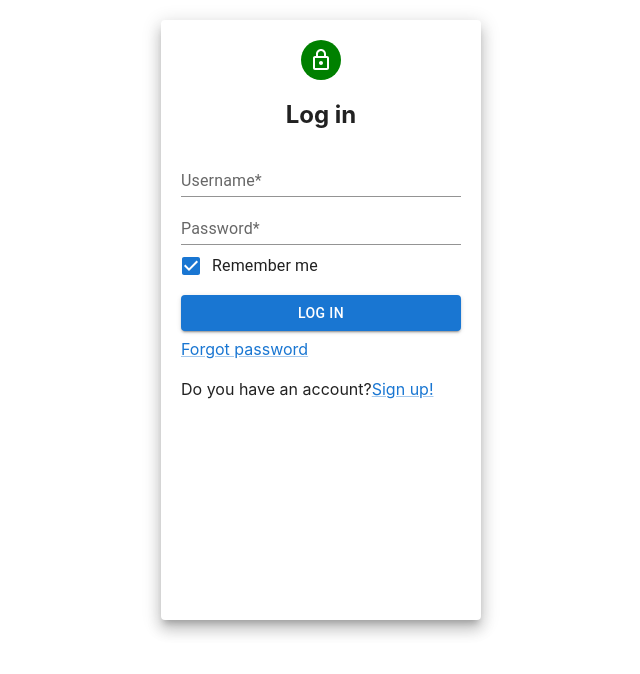
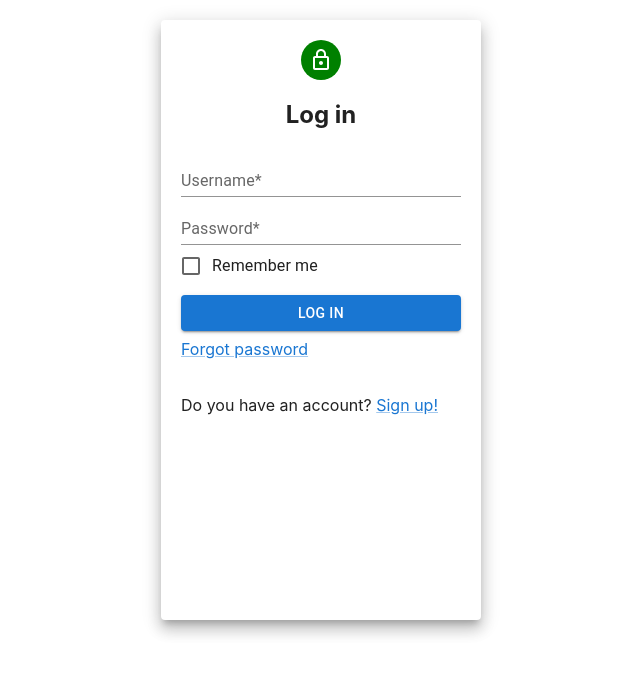
Before and after one commit to Asna1303/Placeme-2.0, a React (Create React App) app: page / in a window 1280 px wide. Shown: the top 674 px of the page, without its empty margins (319-959 px from the left). Built offline with nearby package versions, Linux system fonts and the light colour scheme.

Commit message:
initial values setted for formik

```diff
--- a/src/molecules/login.js
+++ b/src/molecules/login.js
@@ -1,4 +1,4 @@
-import React from 'react'
+import React from 'react';
 import Grid from '@mui/material/Grid';
 import Paper from '@mui/material/Paper';
 import Avatar from '@mui/material/Avatar';
@@ -8,45 +8,85 @@ import Checkbox from '@mui/material/Checkbox';
 import FormControlLabel from '@mui/material/FormControlLabel';
 import Button from '@mui/material/Button';
 import Link from '@mui/material/Link';
-const Login=() =>{
-    const paperStyle={padding :20, height : '70vh', width:280,margin:"20px auto"}
-    const avatarStyle={backgroundColor:'green'}
-    const buttonStyle={margin:'8px 0'}
+import { Formik } from 'formik'; // Note the correct import statement
+
+const Login = () => {
+    const paperStyle = { padding: 20, height: '70vh', width: 280, margin: '20px auto' };
+    const avatarStyle = { backgroundColor: 'green' };
+    const buttonStyle = { margin: '8px 0' };
+
     return (
-   <Grid>
-<Paper elevation ={10} style={paperStyle}>
+        <Grid container justifyContent="center">
+            <Paper elevation={10} style={paperStyle}>
                 <Grid align='center'>
-  <Avatar style={avatarStyle}> <LockOutlinedIcon /></Avatar>
+                    <Avatar style={avatarStyle}><LockOutlinedIcon /></Avatar>
                     <h2>Log in</h2>
                 </Grid>
-  <TextField id="standard-basic" label="Username*" variant="standard" placeholder="Enter your name" fullWidth/>
-  <TextField id="standard-basic" label="Password*" variant="standard" placeholder="Enter your password" type='password' fullWidth/>
+                <Formik
+                    initialValues={{ username: '', password: '', rememberMe: false }}
+                    onSubmit={(values) => {
+                        // Your form submission logic goes here
+                        console.log(values);
+                    }}
+                >
+                    {({ values, handleChange, handleSubmit }) => (
+                        <form onSubmit={handleSubmit}>
+                            <TextField
+                                id="username"
+                                name="username"
+                                label="Username*"
+                                variant="standard"
+                                placeholder="Enter your name"
+                                fullWidth
+                                value={values.username}
+                                onChange={handleChange}
+                            />
+                            <TextField
+                                id="password"
+                                name="password"
+                                label="Password*"
+                                variant="standard"
+                                placeholder="Enter your password"
+                                type="password"
+                                fullWidth
+                                value={values.password}
+                                onChange={handleChange}
+                            />
                             <Grid container justifyContent="flex-start" alignItems="center">
-                    <FormControlLabel control={<Checkbox defaultChecked />} label="Remember me" />
+                                <FormControlLabel
+                                    control={
+                                        <Checkbox
+                                            id="rememberMe"
+                                            name="rememberMe"
+                                            defaultChecked={values.rememberMe}
+                                            onChange={handleChange}
+                                        />
+                                    }
+                                    label="Remember me"
+                                />
                             </Grid>
-
-   <Button variant="contained" type='submit' style={buttonStyle} color='primary' fullWidth>LOG IN</Button>
+                            <Button
+                                variant="contained"
+                                type="submit"
+                                style={buttonStyle}
+                                color="primary"
+                                fullWidth
+                            >
+                                LOG IN
+                            </Button>
+                        </form>
+                    )}
+                </Formik>
                 <Grid container justifyContent="flex-start">
-<typography >
-<Link href="forgetpassword" >
-
-  Forgot password
-</Link>
-</typography>
+                    <Link href="forgetpassword">Forgot password</Link>
                 </Grid>
-<br></br>
+                <br />
                 <Grid container justifyContent="flex-start">
-<typography>  Do you have an account?
-<Link href="signup" >
- Sign up!
-
-</Link>
-</typography>
+                    <p>Do you have an account? <Link href="signup">Sign up!</Link></p>
                 </Grid>
-
             </Paper>
         </Grid>
-  )
+    );
 }
 
-export default Login
+export default Login;
```
Lines whose indentation alone changed are shown as unchanged.
